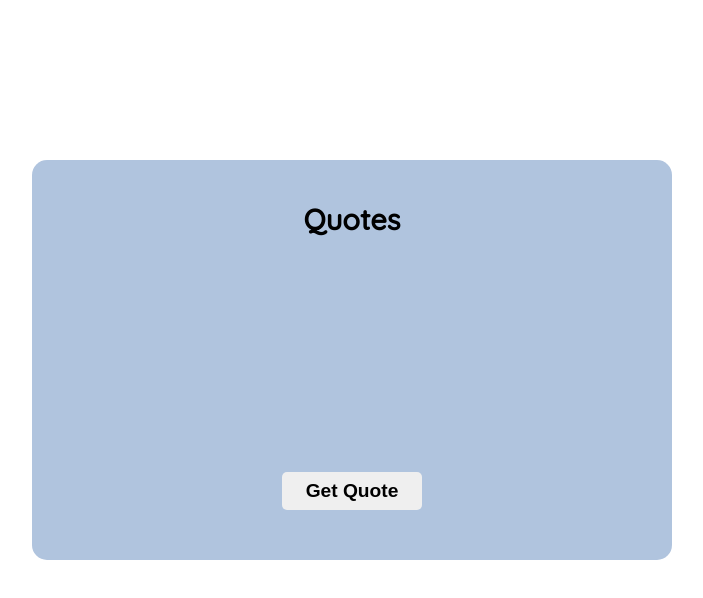
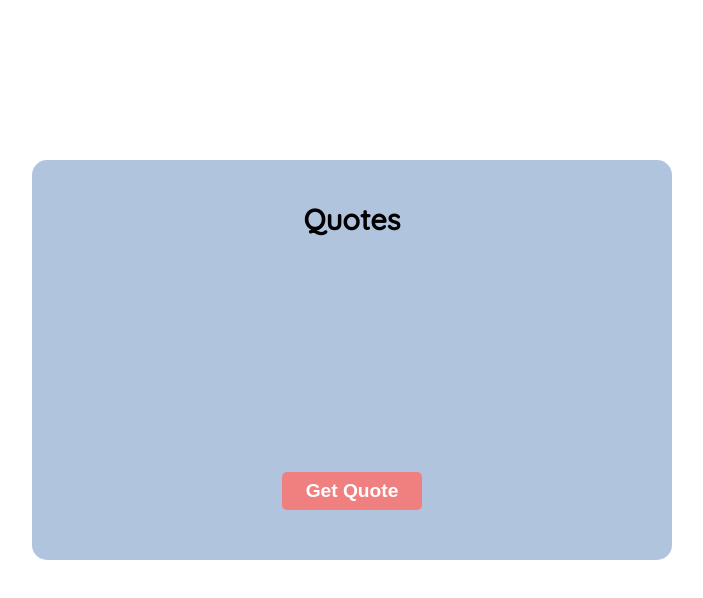
Before and after one commit to vsvang87/RandomQuoteGenerator, a website: page index.html in a window 1280 px wide. In both pictures the pointer is over the button "Get Quote". Shown: the whole page, without its empty margins (288-991 px from the left). Drawn offline with Linux system fonts and the light colour scheme.

Commit message:
first commit

```diff
--- a/css/stylesheet.css
+++ b/css/stylesheet.css
@@ -26,7 +26,7 @@ body {
   position: absolute;
   top: 20%;
   left: 25%;
-  box-shadow: rgba(0, 0, 0, 0.5);
+  box-shadow: rgba(0, 0, 0, 0.3);
   border-radius: 15px;
   border: none;
 }
@@ -51,3 +51,7 @@ body {
   border-radius: 5px;
   cursor: pointer;
 }
+.quote__btn:hover {
+  background-color: lightcoral;
+  color: white;
+}
```
